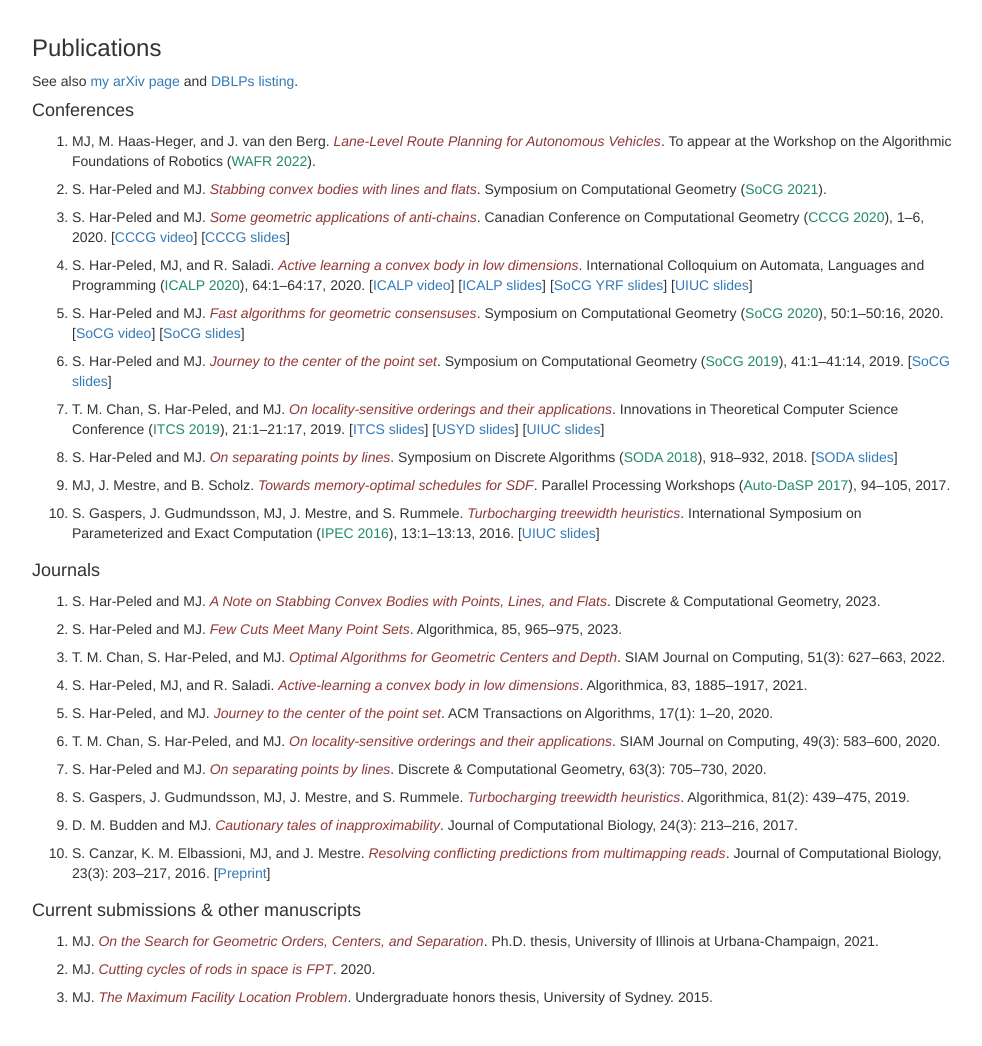
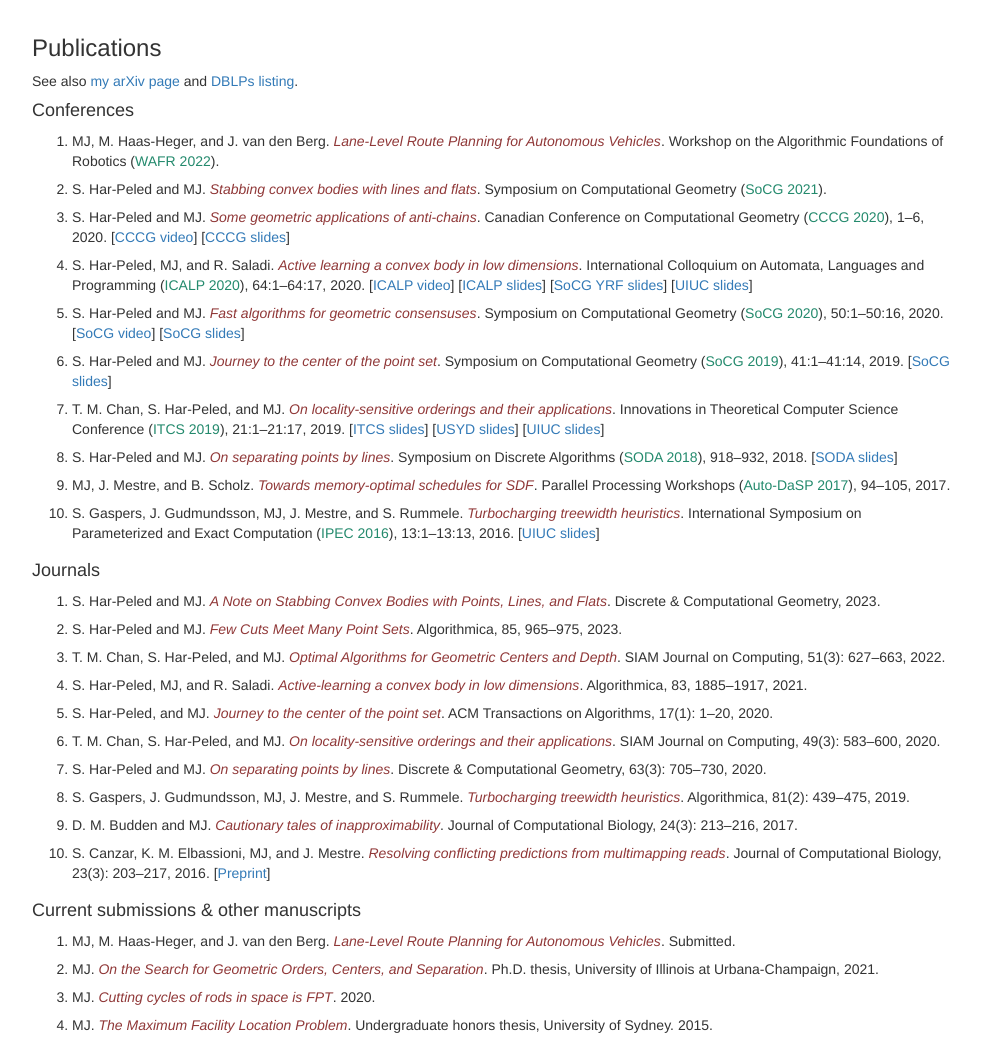
Before and after one commit to mfjones/mfjones.github.io, a plain HTML site: page index.html in a window 1280 px wide. Shown: the part 440-1486 px from the top of the page, without its empty margins (148-1130 px from the left). Drawn offline with Linux system fonts and the light colour scheme.

Commit message:
Update WAFR article

```diff
--- a/index.html
+++ b/index.html
@@ -54,7 +54,7 @@
 
         <h4>Conferences</h4>
         <ol>
-	        <li>MJ, M. Haas-Heger, and J. van den Berg. <cite><a href="https://arxiv.org/abs/2206.02883">Lane-Level Route Planning for Autonomous Vehicles</a></cite>. To appear at the Workshop on the Algorithmic Foundations of Robotics (<a href="https://wafr2022.github.io/" class="conf">WAFR 2022</a>).</li>
+	        <li>MJ, M. Haas-Heger, and J. van den Berg. <cite><a href="https://link.springer.com/chapter/10.1007/978-3-031-21090-7_19">Lane-Level Route Planning for Autonomous Vehicles</a></cite>. Workshop on the Algorithmic Foundations of Robotics (<a href="https://wafr2022.github.io/" class="conf">WAFR 2022</a>).</li>
 
           <li>S. Har-Peled and MJ. <cite><a href="https://arxiv.org/abs/2007.09874">Stabbing convex bodies with lines and flats</a></cite>. Symposium on Computational Geometry (<a href="https://cse.buffalo.edu/socg21/" class="conf">SoCG 2021</a>).</li>
 
@@ -100,6 +100,8 @@
 
         <h4>Current submissions &amp; other manuscripts</h4>
         <ol>
+          <li>MJ, M. Haas-Heger, and J. van den Berg. <cite><a href="https://arxiv.org/abs/2206.02883">Lane-Level Route Planning for Autonomous Vehicles</a></cite>. Submitted.</li>
+
           <li>MJ. <cite><a href="papers/dissertation.pdf">On the Search for Geometric Orders, Centers, and Separation</a></cite>. Ph.D. thesis, University of Illinois at Urbana-Champaign, 2021.</li>
 
           <li>MJ. <cite><a href="https://arxiv.org/abs/2004.03693">Cutting cycles of rods in space is FPT</a></cite>. 2020.</li>
```
